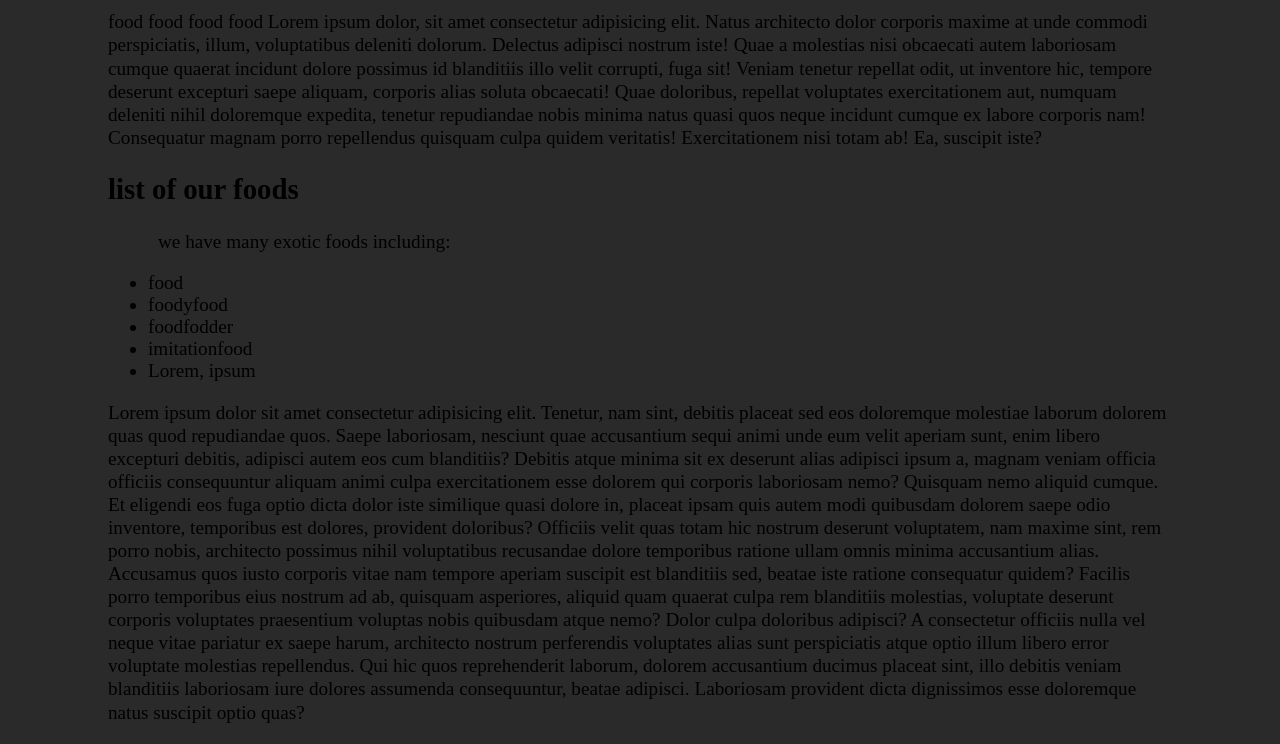
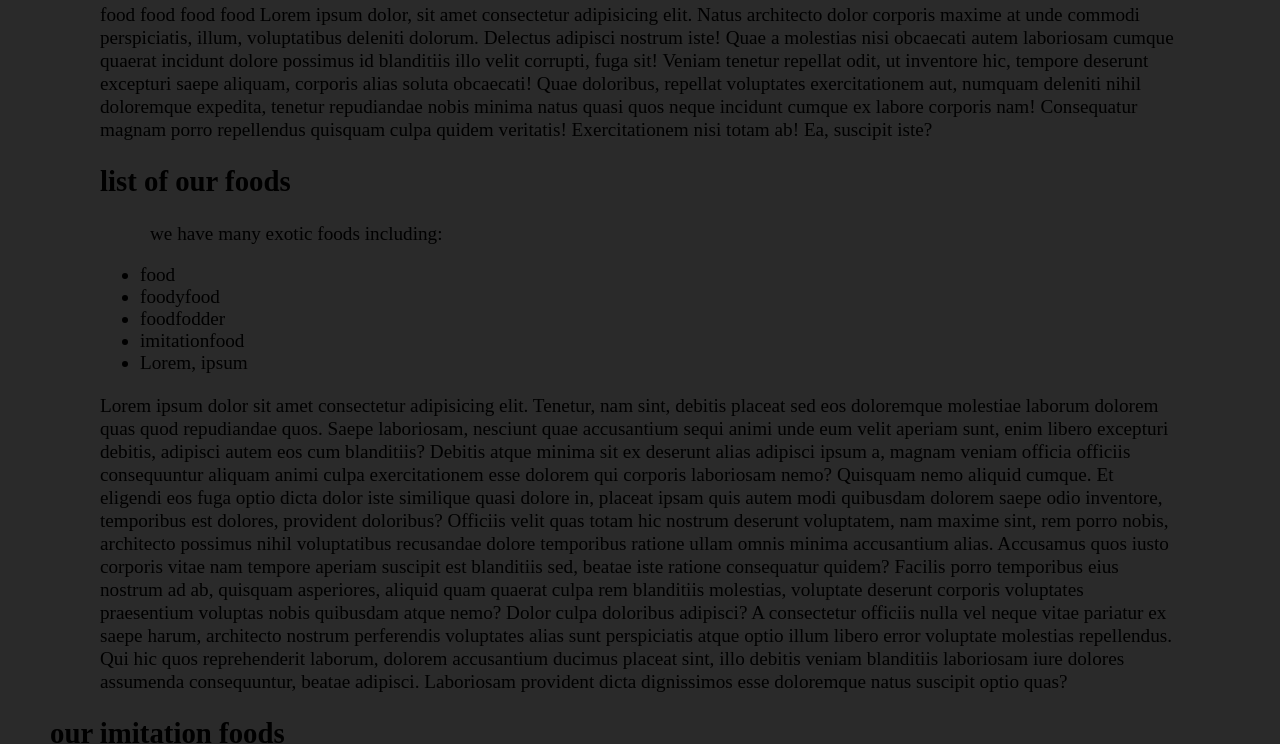
Before and after one commit to Knew-User/csspractice.windows, a plain HTML site: page food.html in a window 1280 px wide. Shown: the part 166-910 px from the top of the page. Drawn offline with nearby package versions, Linux system fonts and the light colour scheme.

Commit message:
added defalt stylesheet to food page

```diff
--- a/food.html
+++ b/food.html
@@ -2,7 +2,7 @@
 <html lang="en">
 <head>
     <meta charset="UTF-8">
-    <meta name="viewport" content="width=device-width, initial-scale=1.0">
+	<link href="https://cdnjs.cloudflare.com/ajax/libs/normalize/8.0.1/normalize.min.css" rel="stylesheet">
     <title>food</title>
     <link href="style.css" rel="stylesheet">
 </head>
```
